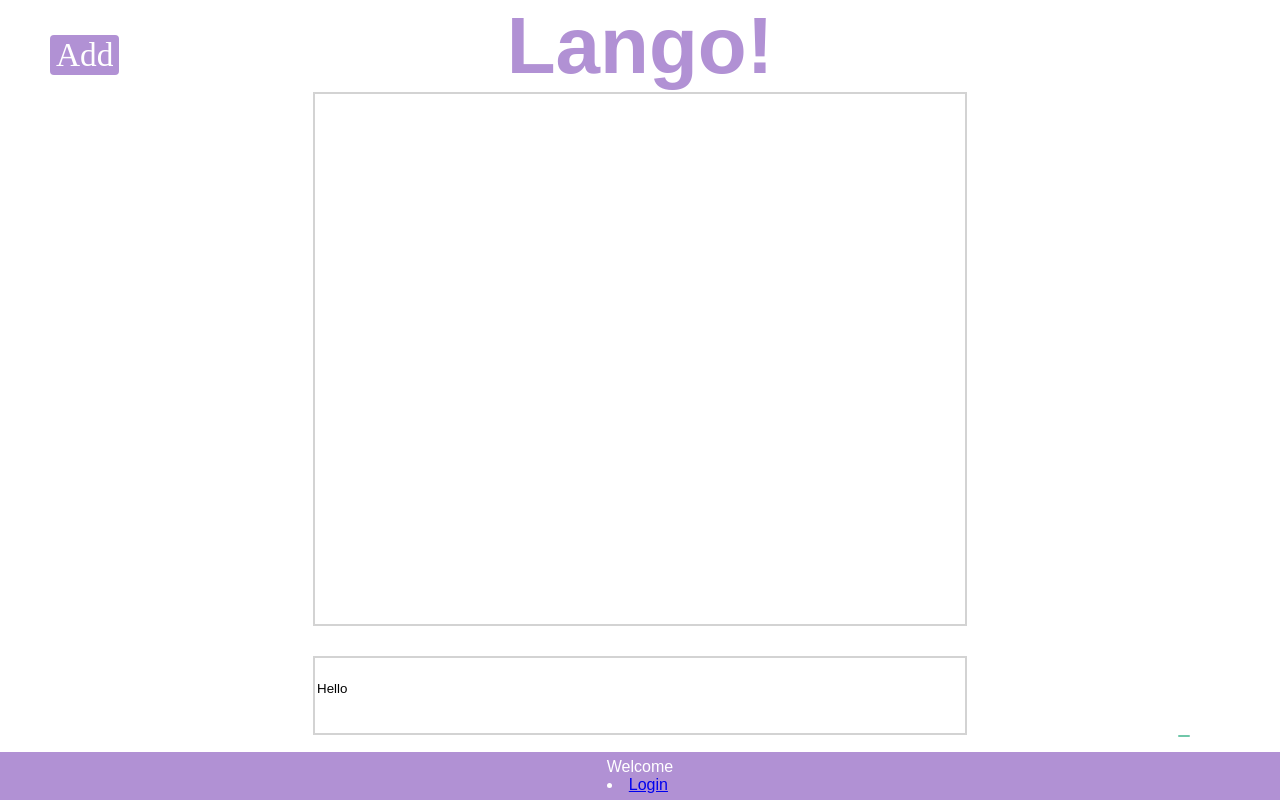
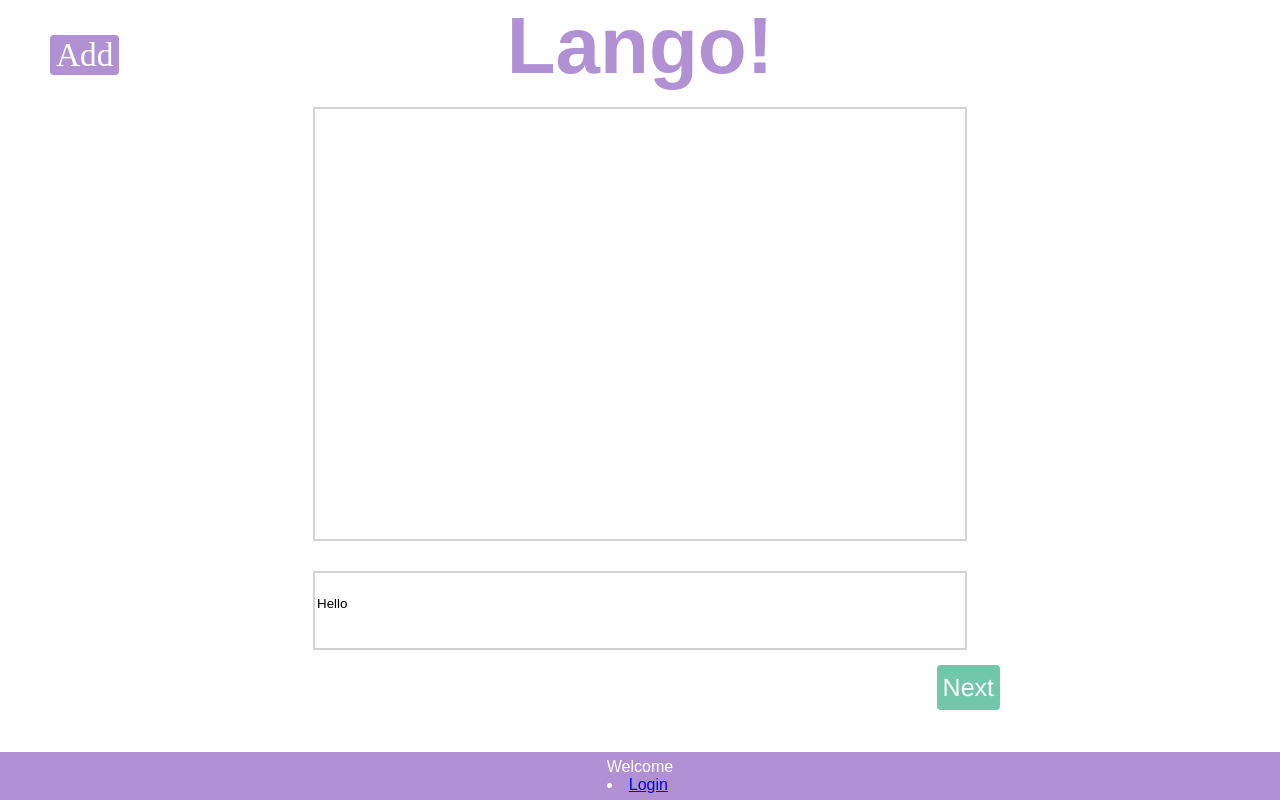
Before and after one commit to joser1996/Lango-V2, a React (Create React App) app in the folder lango-front-end/: page / in a window 1280 px wide. Both pictures are taken after a click on the button "Start Review". Built offline with nearby package versions, Linux system fonts and the light colour scheme; no server answers.

Commit message:
Fixed next button css

```diff
--- a/lango-front-end/src/components/ReviewBody.js
+++ b/lango-front-end/src/components/ReviewBody.js
@@ -22,7 +22,7 @@ P
                     </textarea>
                 </div>
                 <div id={styles.nextButtonDiv}>
-                    <button id={styles.nextButton}></button>
+                    <button id={styles.nextButton}>Next</button>
                 </div>
             </main>
         )
--- a/lango-front-end/src/pages/HomePage.module.css
+++ b/lango-front-end/src/pages/HomePage.module.css
@@ -168,14 +168,13 @@ footer {
 #reviewTextCard{
 	/* background-color: lightgoldenrodyellow; */
 	width: 650px;
-	height: 130px;
-	flex-grow: 1;
+	height: 430px;
 	display: flex;
 	flex-direction: row;
 	align-items: center;
 	justify-content: center;
 	font-size: 20px;
-
+    margin-top: 15px;
 	border-style: solid;
 	border-width: 2px;
 	border-color: lightgrey;
@@ -198,25 +197,31 @@ footer {
 
 #nextButtonDiv{
 	/* background-color: lightcoral; */
-	flex-basis: auto;
+	/*flex-basis: auto;*/
 	/* flex-grow: 1; */
-	display: flex;
+	/* display: flex;
 	flex-direction: row;
 	justify-content: flex-end;
-	width: 100%;
+	width: 100vh;
 	margin-bottom: 15px;
+    min-height: 75px; */
+    display: flex;
+    flex-direction: row;
+    justify-content: flex-end;
+    width: 100vh;
+    flex-grow: 1;
 }
 
 #nextButton{
-	background-color: #70C7A9;
-    font-family: Montserrat, sans-serif;
+    background-color: #70C7A9;
+    font-family: Helvetica;
     color: white;
     border: none;
     border-radius: 4px;
-    font-size: 25pt;
-    margin-right: 90px;
-/*     text-align: center;
-    position: absolute;
-    top: 35px;
-    left: 50px; */
+    font-size: 25px;
+    margin-top: 15px;
+    margin-right: 40px;
+    text-align: center;
+    display: inline-block;
+    height: 45px;
 }
```
